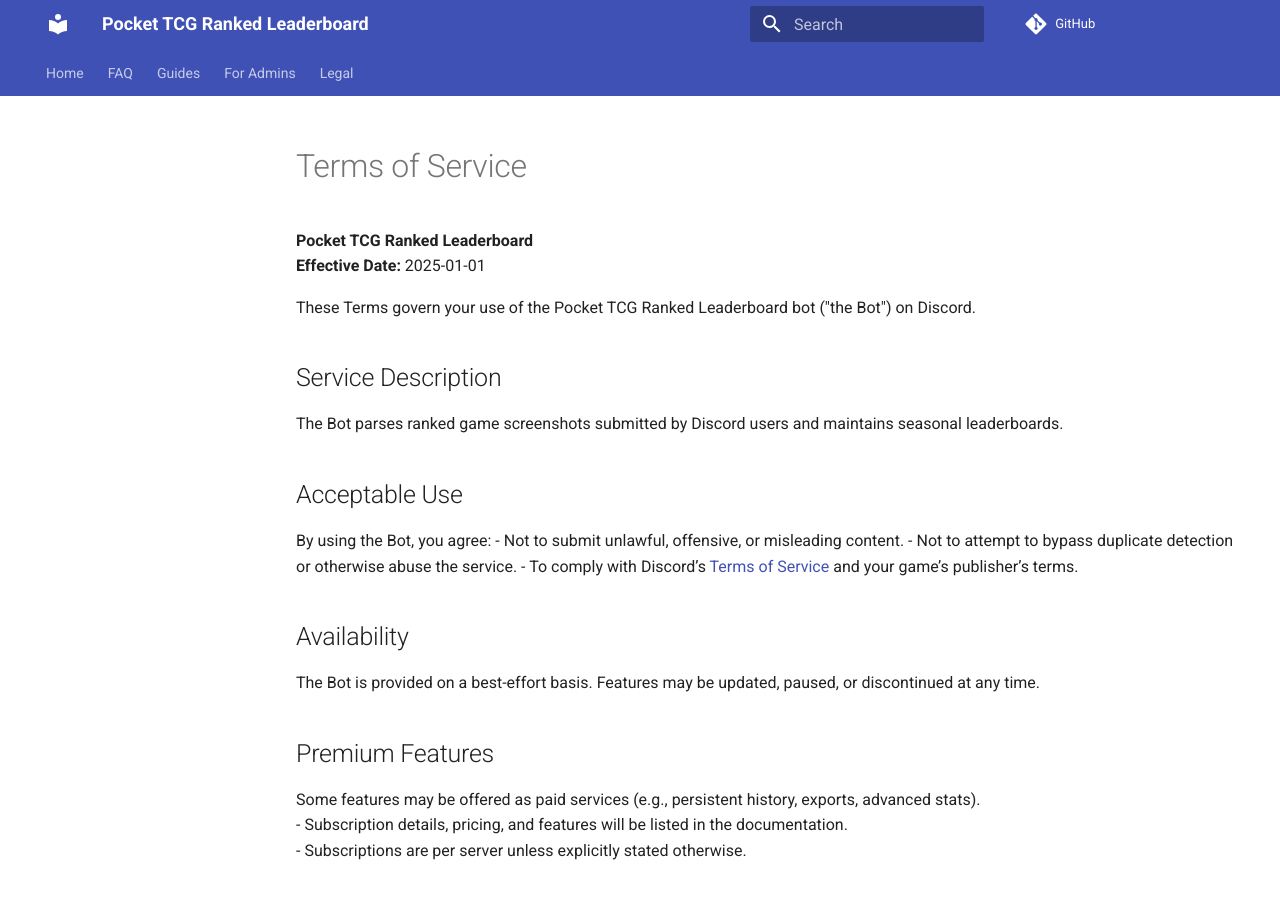
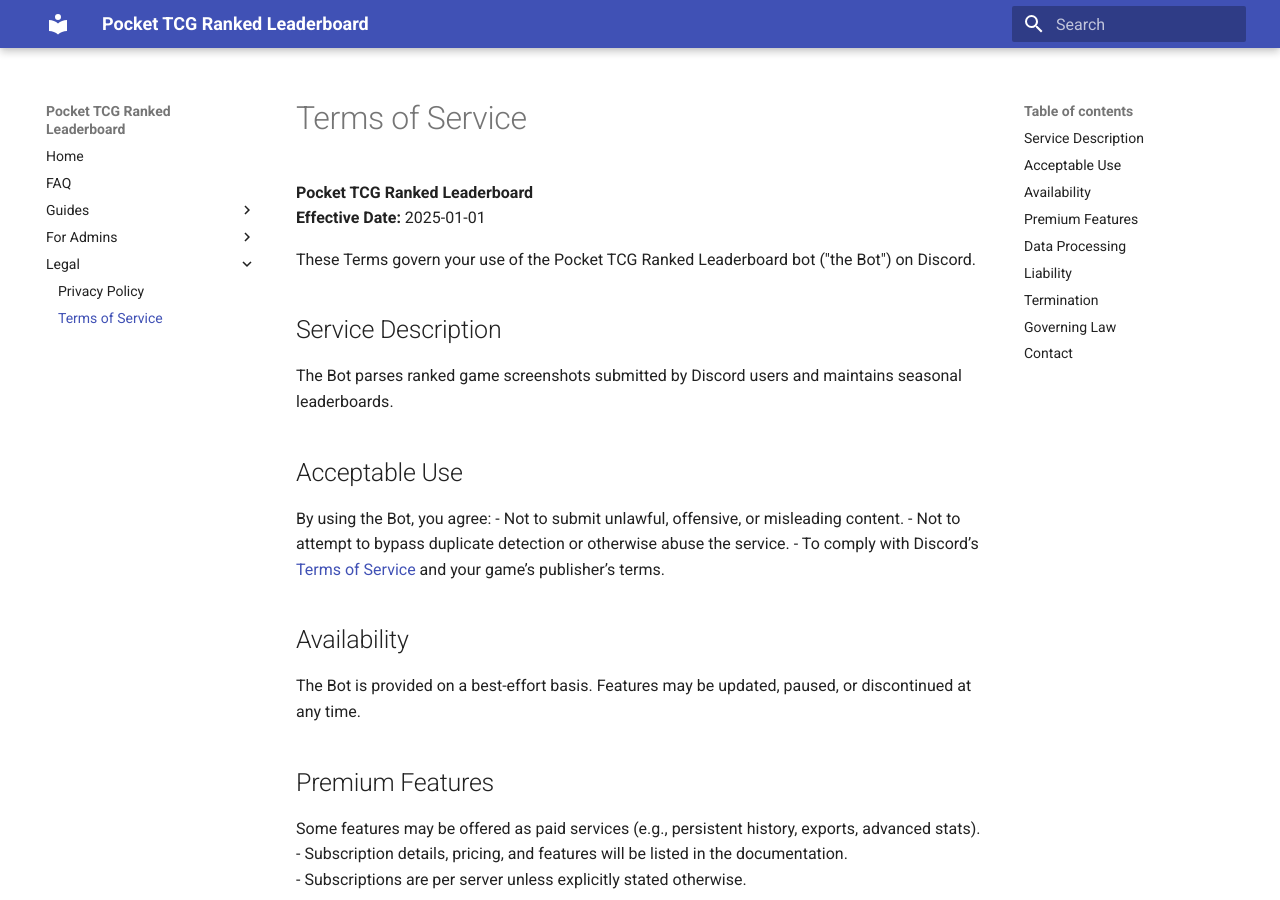
Before and after one commit to andalyzer-labs/pocket-tcg-ranked-leaderboard-docs, an MkDocs documentation site: the page built from docs/legal/terms-of-service.md, in a window 1280 px wide and 900 px high. Built offline with MkDocs 1.6.1 and Material for MkDocs 9.7.7, drawn with Linux system fonts in a browser that asks for light colours; comment, search, counter and statistics services are not loaded.

Commit message:
Fix mkdocs nav and add placeholder pages

```diff
--- a/mkdocs.yml
+++ b/mkdocs.yml
@@ -1,19 +1,11 @@
 site_name: Pocket TCG Ranked Leaderboard
-site_description: OCR-powered Discord bot for ranked screenshot leaderboards
-site_url: https://andalyzer-labs.github.io/pocket-tcg-ranked-leaderboard-docs/
-repo_url: https://github.com/andalyzer-labs/pocket-tcg-ranked-leaderboard
+site_url: https://analyzer-labs.github.io/pocket-tcg-ranked-leaderboard-docs/
+
+# Make it explicit
+docs_dir: docs
+
 theme:
   name: material
-  features:
-    - navigation.sections
-    - navigation.tabs
-    - toc.integrate
-    - content.code.copy
-    - content.tabs.link
-  palette:
-    - scheme: default
-      primary: indigo
-      accent: indigo
 nav:
   - Home: index.md
   - FAQ: faq.md
@@ -34,9 +26,3 @@ markdown_extensions:
   - toc:
       permalink: true
   - pymdownx.snippets
-extra:
-  social:
-    - icon: fontawesome/brands/discord
-      link: https://discord.com/
-    - icon: fontawesome/brands/github
-      link: https://github.com/analyzer-labs/pocket-tcg-ranked-leaderboard
```
Also changed, not shown: docs/admin/billing.md (added, +1 -0 lines), docs/admin/setup.md (added, +1 -0 lines), docs/faq.md (added, +1 -0 lines), docs/guides/leaderboard.md (added, +1 -0 lines), docs/guides/quickstart.md (added, +1 -0 lines), docs/guides/troubleshooting.md (added, +1 -0 lines), docs/index.md (added, +1 -0 lines), docs/_includes/contact.md (renamed from docs/docs/_includes/contact.md), docs/legal/privacy-policy.md (renamed from docs/docs/legal/privacy-policy.md), docs/legal/terms-of-service.md (renamed from docs/docs/legal/terms-of-service.md).
